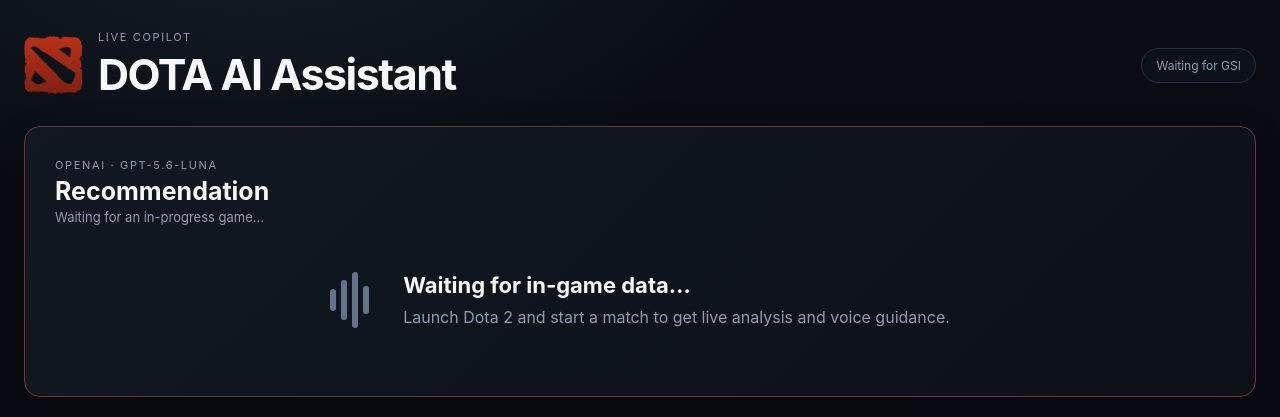
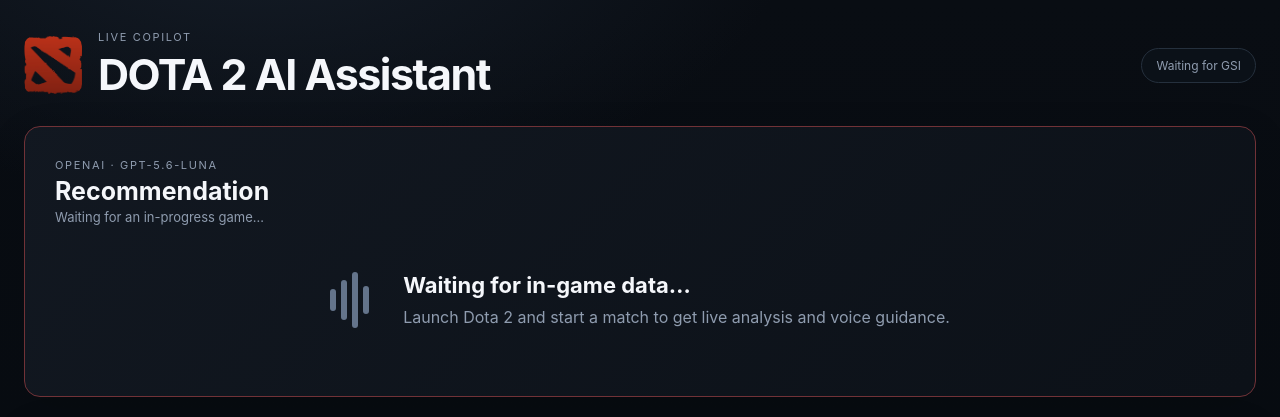
Before and after one commit to muhamuttaqien/dota-ai-assistant, a Flask app: page / in a window 1280 px wide. Shown: the top 417 px of the page. Run offline with Flask 3, Linux system fonts and the light colour scheme.

Commit message:
Initial release of Dota 2 AI Assistant V44.4

```diff
--- a/app.py
+++ b/app.py
@@ -1859,7 +1859,7 @@ def extract_pregame_voice(strategy):
     if len(fields) != 4:
         return None
     return (
-        "Hi, I'm your Dota AI Assistant. "
+        "Hi, I'm your DOTA 2 AI Assistant. "
         f"Your Winning Condition: {fields['WIN_CONDITION']} "
         f"Laning: {fields['LANE']} "
         f"Items: {fields['ITEMS']} "
--- a/templates/index.html
+++ b/templates/index.html
@@ -3,13 +3,13 @@
 <head>
   <meta charset="utf-8">
   <meta name="viewport" content="width=device-width,initial-scale=1,viewport-fit=cover">
-  <title>Dota AI Assistant</title>
+  <title>DOTA 2 AI Assistant</title>
   <link rel="stylesheet" href="/static/style.css">
 </head>
 <body>
 <main class="wrap">
   <header>
-    <div class="brand"><img src="/static/img/logo.png" alt="Dota 2" class="brand-logo"><div><div class="eyebrow">LIVE COPILOT</div><h1>DOTA AI Assistant</h1></div></div>
+    <div class="brand"><img src="/static/img/logo.png" alt="DOTA 2" class="brand-logo"><div><div class="eyebrow">LIVE COPILOT</div><h1>DOTA 2 AI Assistant</h1></div></div>
     <div id="connection" class="pill offline">Waiting for GSI</div>
   </header>
 
@@ -19,7 +19,7 @@
       <button id="analyze" onclick="analyzeNow()">Analyze now</button>
     </div>
     <div id="ai-status" class="muted">Waiting for in-game data…</div>
-    <div id="advice" class="advice-grid"><div class="empty-state"><div class="pulse-bars"><i></i><i></i><i></i><i></i></div><div><strong>Waiting for in-game data…</strong><p>Launch Dota 2 and start a match to get live analysis and voice guidance.</p></div></div></div>
+    <div id="advice" class="advice-grid"><div class="empty-state"><div class="pulse-bars"><i></i><i></i><i></i><i></i></div><div><strong>Waiting for in-game data…</strong><p>Launch DOTA 2 and start a match to get live analysis and voice guidance.</p></div></div></div>
     <div id="ai-error" class="error"></div>
   </section>
 
```
